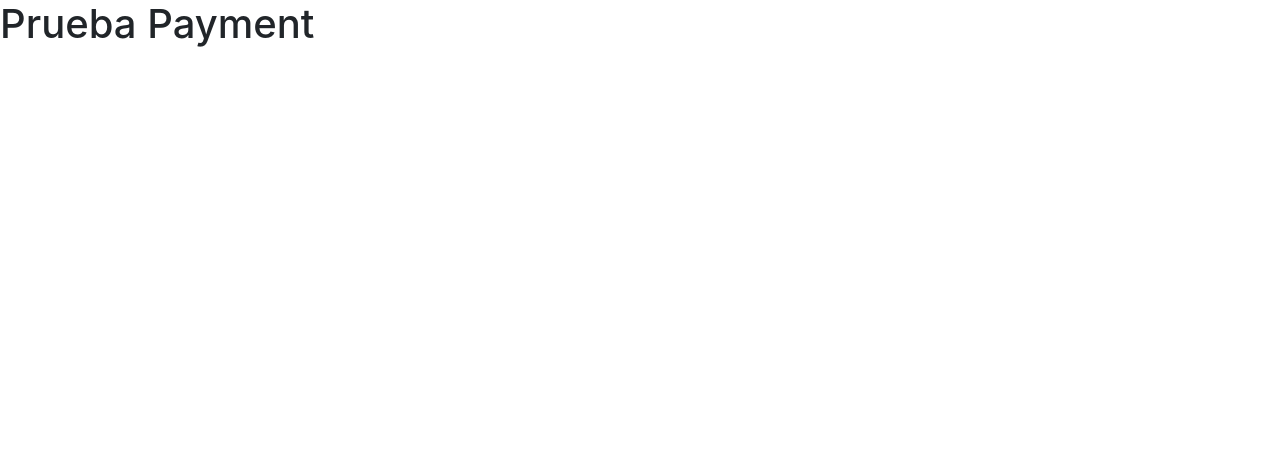
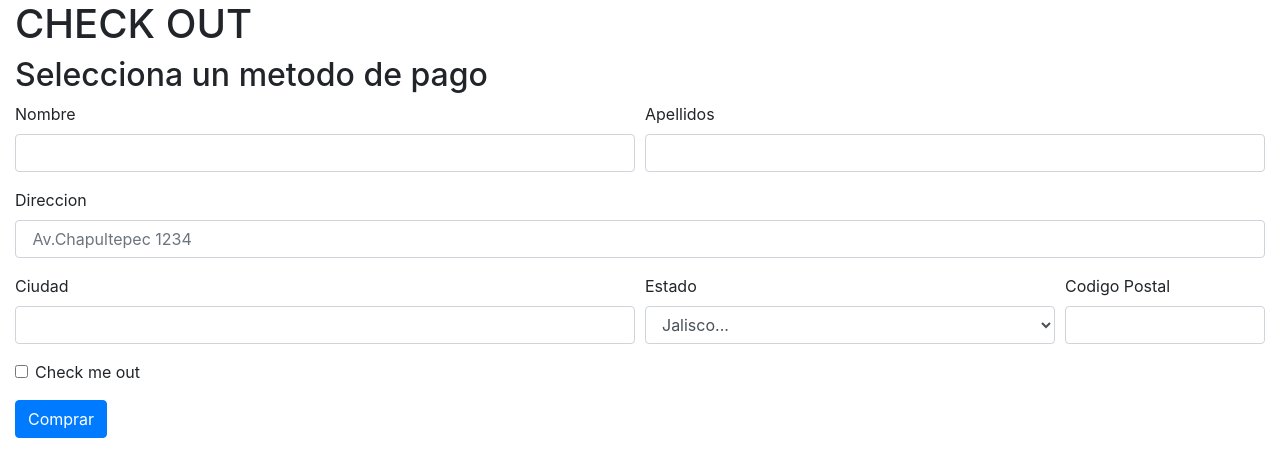
Before and after one commit to mariegarciaor/quot-app, a React (Create React App) app: page /payment in a window 1280 px wide. Shown: the top 476 px of the page. Built offline with nearby package versions, Linux system fonts and the light colour scheme.

Commit message:
checkout
se actualiza checkout

```diff
--- a/src/pages/Checkout/Payment.js
+++ b/src/pages/Checkout/Payment.js
@@ -4,9 +4,59 @@ import "../../styles/css/main.css"
 
 const Payment = () => {
     return (
-        <div>
-            <h1>Prueba Payment</h1>
+        <div class="container-fluid">
+            <h1>CHECK OUT</h1>
+            <h2>Selecciona un metodo de pago</h2>
+            <form>
+                <div class="form-row">
+                    <div class="form-group col-md-6">
+                        <label for="inputNombre">Nombre</label>
+                        <input type="text" class="form-control" id="inputNombre" />
+                    </div>
+
+                    <div class="form-group col-md-6">
+                        <label for="inputApellidos">Apellidos</label>
+                        <input type="text" class="form-control" id="inputApellidos" />
+                    </div>
+                </div>
+
+                <div class="form-group">
+                    <label for="inputDireccion">Direccion</label>
+                    <input type="text" class="form-control" id="inputDireccion" placeholder=" Av.Chapultepec 1234" />
+                </div>
+
+                <div class="form-row">
+                    <div class="form-group col-md-6">
+                        <label for="inputCiudad">Ciudad</label>
+                        <input type="text" class="form-control" id="inputCiudad" />
+                    </div>
+
+                    <div class="form-group col-md-4">
+                        <label for="inputEstado">Estado</label>
+                        <select id="inputEstado" class="form-control">
+                            <option selected>Jalisco...</option>
+                            <option>...</option>
+                        </select>
+                    </div>
+
+                    <div class="form-group col-md-2">
+                        <label for="inputCp">Codigo Postal</label>
+                        <input type="text" class="form-control" id="inputCp" />
+                    </div>
+                </div>
+                <div class="form-group">
+                    <div class="form-check">
+                        <input class="form-check-input" type="checkbox" id="gridCheck" />
+                        <label class="form-check-label" for="gridCheck">
+                            Check me out
+                </label>
+                    </div>
+                </div>
+                <button type="submit" class="btn btn-primary">Comprar</button>
+            </form>
+
         </div>
+
     )
 }
 
```
